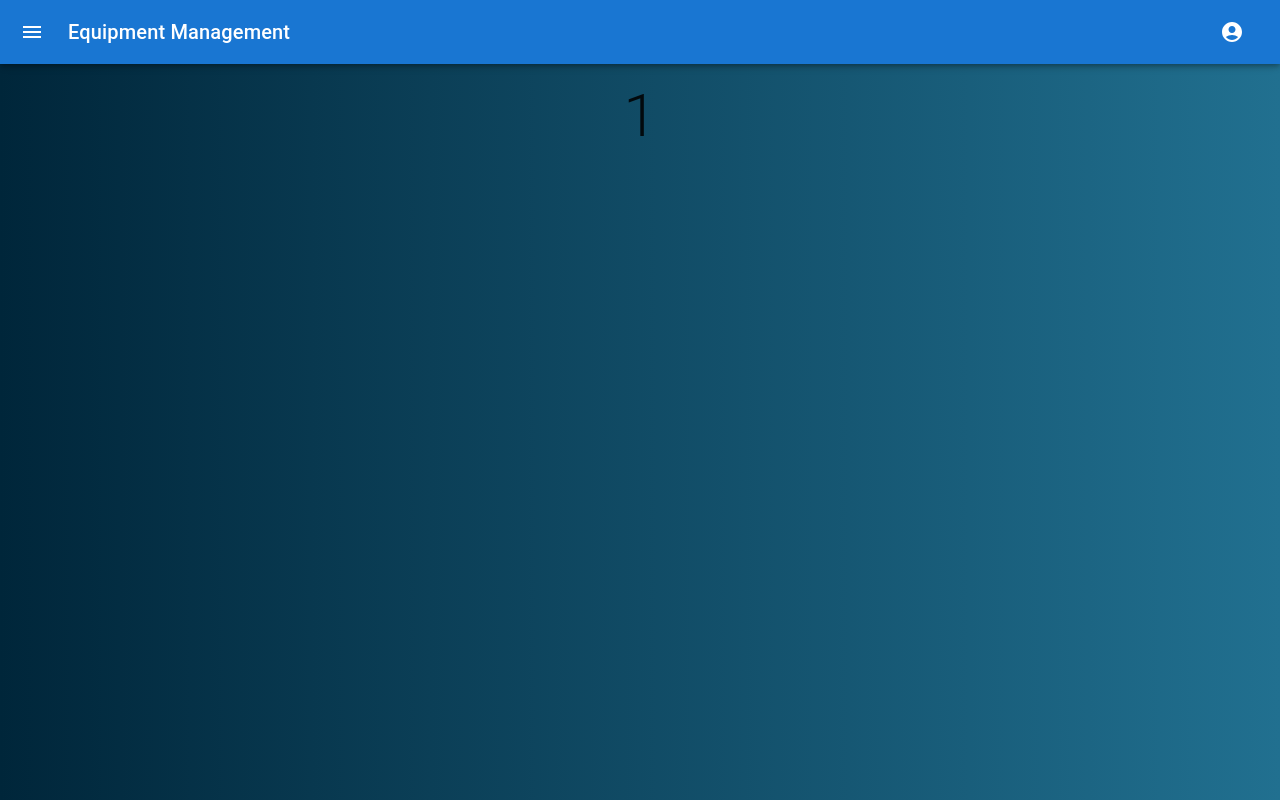
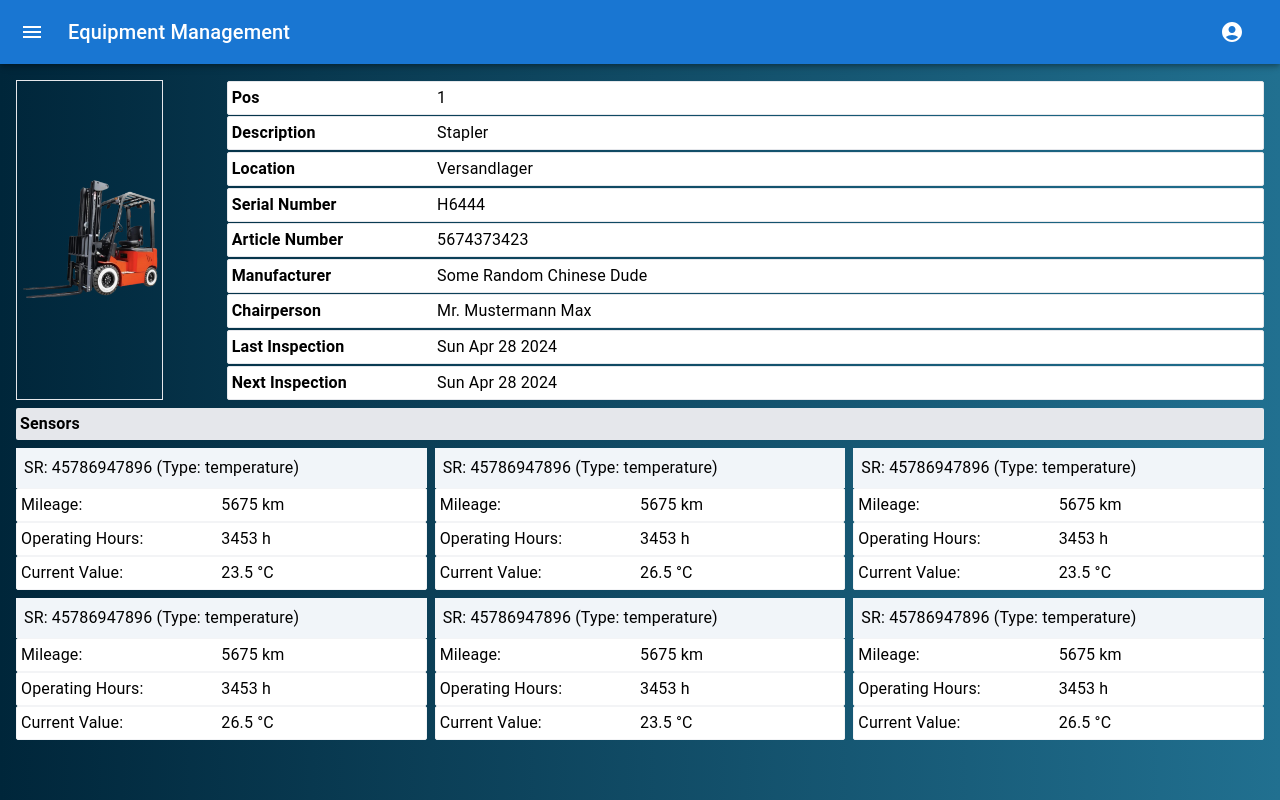
Before and after one commit to it231514/equipment-monitor, a Next.js app in the folder frontend/: page /equipment/1 in a window 1280 px wide. Built offline with nearby package versions, Linux system fonts and the light colour scheme.

Commit message:
fix kex errors and add forms dependency

```diff
--- a/frontend/app/equipment/[id]/page.tsx
+++ b/frontend/app/equipment/[id]/page.tsx
@@ -1,16 +1,185 @@
 "use client";
-import { Typography } from "@mui/material";
+import { Image as ImageIcon } from "@mui/icons-material";
 import { useParams } from "next/navigation";
+import { useState } from "react";
+import Equipment from "../equipment.interface";
+import TestImageBase64 from "../list/testimage";
 
-export default function CreateEquipmentPage() {
+export default function EquipmentDetailsPage() {
   const params = useParams<{ id: string }>();
+  const [equipment, setEquipment] = useState(fetchEqipment(params.id));
+
+  function fetchEqipment(id: string): Equipment {
+    // TODO fetch equipment from server
+    return {
+      id: 1,
+      image: TestImageBase64,
+      serialNr: "H6444",
+      articleNr: "5674373423",
+      manufacturer: "Some Random Chinese Dude",
+      description: "Stapler",
+      location: "Versandlager",
+      chairperson: "Mr. Mustermann Max",
+      lastInspection: new Date(),
+      nextInspection: new Date(),
+      sensors: [
+        {
+          id: "fgjj9e",
+          type: "temperature",
+          serialNr: "45786947896",
+          operatingHours: 3453,
+          mileage: 5675,
+          temperature: 23.5,
+        },
+        {
+          id: "fgjjsds9e",
+          type: "temperature",
+          serialNr: "45786947896",
+          operatingHours: 3453,
+          mileage: 5675,
+          temperature: 26.5,
+        },
+        {
+          id: "fgjj9e",
+          type: "temperature",
+          serialNr: "45786947896",
+          operatingHours: 3453,
+          mileage: 5675,
+          temperature: 23.5,
+        },
+        {
+          id: "fgjjsds9e",
+          type: "temperature",
+          serialNr: "45786947896",
+          operatingHours: 3453,
+          mileage: 5675,
+          temperature: 26.5,
+        },
+        {
+          id: "fgjj9e",
+          type: "temperature",
+          serialNr: "45786947896",
+          operatingHours: 3453,
+          mileage: 5675,
+          temperature: 23.5,
+        },
+        {
+          id: "fgjjsds9e",
+          type: "temperature",
+          serialNr: "45786947896",
+          operatingHours: 3453,
+          mileage: 5675,
+          temperature: 26.5,
+        },
+      ],
+    };
+  }
 
   return (
     <div className="w-full min-h-[calc(100vh-64px)] back">
-      <div className="p-4 flex flex-col justify-center items-center ">
-        <Typography variant="h2" component="h1" gutterBottom>
-          {params.id}
-        </Typography>
+      <div className="p-4 flex flex-col gap-2 w-full h-full text-black text-left">
+        <div className="inline-flex flex-row">
+          <div className="flex items-center justify-center w-44 mr-16 border border-gray-200">
+            {(equipment.image && (
+              <img
+                src={equipment.image}
+                alt="Element Image"
+                className="h-auto w-full"
+              />
+            )) || (
+              <div className="flex flex-col justify-center items-center w-full h-full">
+                <ImageIcon />
+                No Image
+              </div>
+            )}
+          </div>
+          <div className="w-full">
+            <ul className="flex flex-col w-full [&>li]:border [&>li]:border-gray-200 [&>li]:bg-white [&>li]:rounded-sm [&>li]:my-[0.05rem] [&>li]:p-1 [&>li]:inline-flex">
+              <li key={equipment.id}>
+                <span className="w-1/5 min-w-36 font-bold">Pos</span>
+                <span className="w-4/5">{equipment.id}</span>
+              </li>
+              <li key={equipment.description}>
+                <span className="w-1/5 min-w-36 font-bold">Description</span>
+                <span className="w-4/5">{equipment.description}</span>
+              </li>
+              <li key={equipment.location}>
+                <span className="w-1/5 min-w-36 font-bold">Location</span>
+                <span className="w-4/5">{equipment.location}</span>
+              </li>
+              <li key={equipment.serialNr}>
+                <span className="w-1/5 min-w-36 font-bold">Serial Number</span>
+                <span className="w-4/5">{equipment.serialNr}</span>
+              </li>
+              <li key={equipment.articleNr}>
+                <span className="w-1/5 min-w-36 font-bold">Article Number</span>
+                <span className="w-4/5">{equipment.articleNr}</span>
+              </li>
+              <li key={equipment.manufacturer}>
+                <span className="w-1/5 min-w-36 font-bold">Manufacturer</span>
+                <span className="w-4/5">{equipment.manufacturer}</span>
+              </li>
+              <li key={equipment.chairperson}>
+                <span className="w-1/5 min-w-36 font-bold">Chairperson</span>
+                <span className="w-4/5">{equipment.chairperson}</span>
+              </li>
+              <li key="lastInspection">
+                <span className="w-1/5 min-w-36 font-bold">
+                  Last Inspection
+                </span>
+                <span className="w-4/5">
+                  {equipment.lastInspection?.toDateString()}
+                </span>
+              </li>
+              <li key="nextInspection">
+                <span className="w-1/5 min-w-36 font-bold">
+                  Next Inspection
+                </span>
+                <span className="w-4/5">
+                  {equipment.nextInspection?.toDateString()}
+                </span>
+              </li>
+            </ul>
+          </div>
+        </div>
+
+        {equipment.sensors?.length > 0 && (
+          <div className="inline-flex flex-col">
+            <span className="w-full bg-gray-200 flex mb-2 rounded-sm p-1 font-semibold">
+              Sensors
+            </span>
+            <ul className="grid w-full gap-2 grid-cols-[repeat(auto-fit,minmax(20rem,1fr))]">
+              {equipment.sensors?.map((sensor, index) => (
+                <li
+                  key={"sensor-" + index}
+                  className="inline-flex flex-col bg-transparent "
+                >
+                  <span className="bg-slate-100 p-2">
+                    SR: {sensor.serialNr} (Type: {sensor.type})
+                  </span>
+                  <ul className="inline-flex flex-col w-full [&>li]:border [&>li]:border-gray-100 [&>li]:bg-white [&>li]:rounded-sm [&>li]:p-1 [&>li]:inline-flex">
+                    <li key={sensor.mileage}>
+                      <span className="w-1/2">Mileage:</span>
+                      <span>{sensor.mileage} km</span>
+                    </li>
+                    <li key={sensor.operatingHours}>
+                      <span className="w-1/2">Operating Hours: </span>
+                      <span>{sensor.operatingHours} h</span>
+                    </li>
+                    <li key={sensor.type}>
+                      <span className="w-1/2">Current Value:</span>
+                      <span>
+                        {sensor.type === "temperature"
+                          ? sensor.temperature + " °C"
+                          : sensor.humidity}
+                      </span>
+                    </li>
+                  </ul>
+                </li>
+              ))}
+            </ul>
+          </div>
+        )}
       </div>
     </div>
   );
--- a/frontend/app/equipment/list/page.tsx
+++ b/frontend/app/equipment/list/page.tsx
@@ -1,14 +1,19 @@
 "use client";
 import { useState } from "react";
-import { EquipmentOptList, SensorList } from "../equipment.interface";
-import "./styles.css";
+import {
+  EquipmentList,
+  EquipmentOptList,
+  SensorList,
+} from "../equipment.interface";
+import "../styles.css";
 import Table from "./table";
 import TestImageBase64 from "./testimage";
 
 export default function CreateEquipmentPage() {
-  const [equipmentList, setEquipmentList] = useState(getEquipmentList());
+  const [equipmentList, setEquipmentList] = useState(fetchEqipmentList());
 
-  function getEquipmentList() {
+  function fetchEqipmentList(): EquipmentList {
+    // TODO fetch equipment from server
     return [
       {
         id: 1,
--- a/frontend/app/equipment/list/table.tsx
+++ b/frontend/app/equipment/list/table.tsx
@@ -110,23 +110,23 @@ export default function EquipmentTable({ tableData }: Props) {
             </div>
             <div className="w-full">
               <ul className="flex flex-col w-full [&>li]:border [&>li]:border-gray-200 [&>li]:bg-white [&>li]:rounded-sm [&>li]:my-[0.05rem] [&>li]:p-1 [&>li]:inline-flex">
-                <li key={row.original.articleNr}>
+                <li key="articleNumber">
                   <span className="w-1/5">Article Number </span>
                   <span>{row.original.articleNr}</span>
                 </li>
-                <li key={row.original.manufacturer}>
+                <li key="manufacturer">
                   <span className="w-1/5">Manufacturer </span>
                   <span>{row.original.manufacturer}</span>
                 </li>
-                <li key={row.original.chairperson}>
+                <li key="chairperson">
                   <span className="w-1/5">Chairperson</span>
                   <span>{row.original.chairperson}</span>
                 </li>
-                <li key={row.original.lastInspection?.toDateString()}>
+                <li key="lastInspection">
                   <span className="w-1/5">Last Inspection</span>
                   <span>{row.original.lastInspection?.toDateString()}</span>
                 </li>
-                <li key={row.original.nextInspection?.toDateString()}>
+                <li key="nextInspection">
                   <span className="w-1/5">Next Inspection</span>
                   <span> {row.original.nextInspection?.toDateString()}</span>
                 </li>
@@ -140,24 +140,24 @@ export default function EquipmentTable({ tableData }: Props) {
                 Sensors
               </span>
               <ul className="grid w-full gap-2 grid-cols-[repeat(auto-fit,minmax(20rem,1fr))]">
-                {row.original.sensors?.map((sensor) => (
+                {row.original.sensors?.map((sensor, index) => (
                   <li
-                    key={sensor.id}
+                    key={"sensor-" + index}
                     className="inline-flex flex-col bg-transparent "
                   >
                     <span className="bg-slate-100 p-2">
                       SR: {sensor.serialNr} (Type: {sensor.type})
                     </span>
                     <ul className="inline-flex flex-col w-full [&>li]:border [&>li]:border-gray-100 [&>li]:bg-white [&>li]:rounded-sm [&>li]:p-1 [&>li]:inline-flex">
-                      <li key={sensor.mileage}>
+                      <li key="mileage">
                         <span className="w-1/2">Mileage:</span>
                         <span>{sensor.mileage} km</span>
                       </li>
-                      <li key={sensor.operatingHours}>
+                      <li key="hours">
                         <span className="w-1/2">Operating Hours: </span>
                         <span>{sensor.operatingHours} h</span>
                       </li>
-                      <li key={sensor.type}>
+                      <li key="type">
                         <span className="w-1/2">Current Value:</span>
                         <span>
                           {sensor.type === "temperature"
--- a/frontend/package.json
+++ b/frontend/package.json
@@ -27,6 +27,8 @@
     "react": "^18",
     "react-dom": "^18",
     "react-google-charts": "^4.0.1",
+    "react-hook-form": "^7.51.4",
+    "react-hook-form-mui": "^7.0.0",
     "react-router-dom": "^6.21.3",
     "recharts": "^2.11.0",
     "recoil": "^0.7.7",
```
Also changed, not shown: frontend/app/equipment/create/page.tsx (+10 -66 lines), frontend/app/equipment/styles.css (renamed from frontend/app/equipment/list/styles.css), 2 other files (tests, documents, lock files or other folders).
